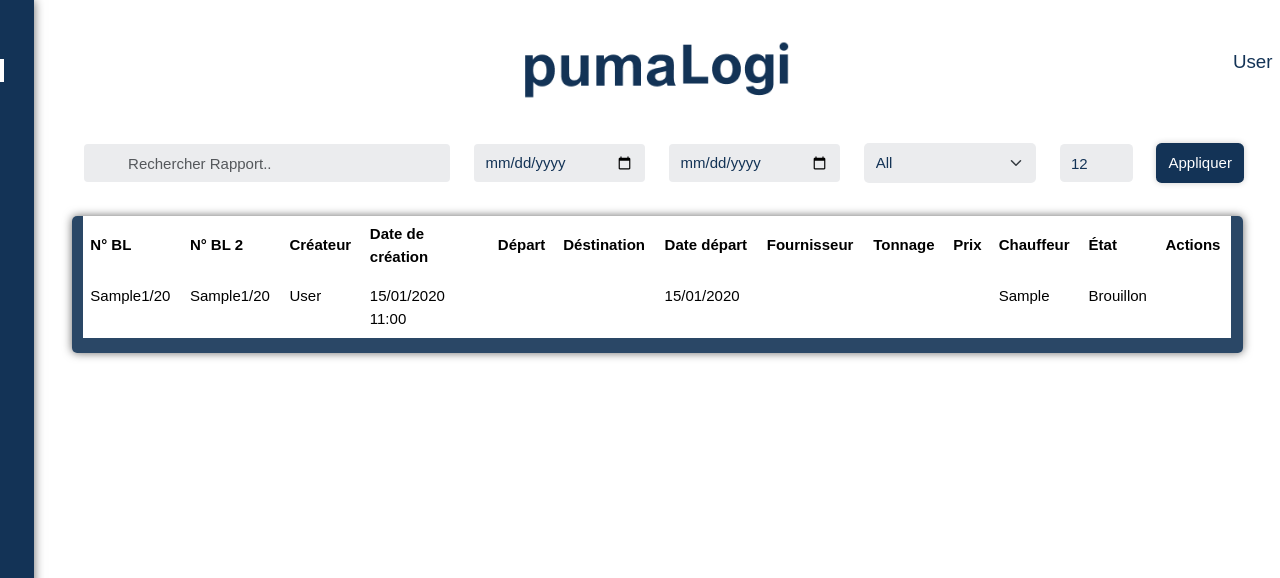
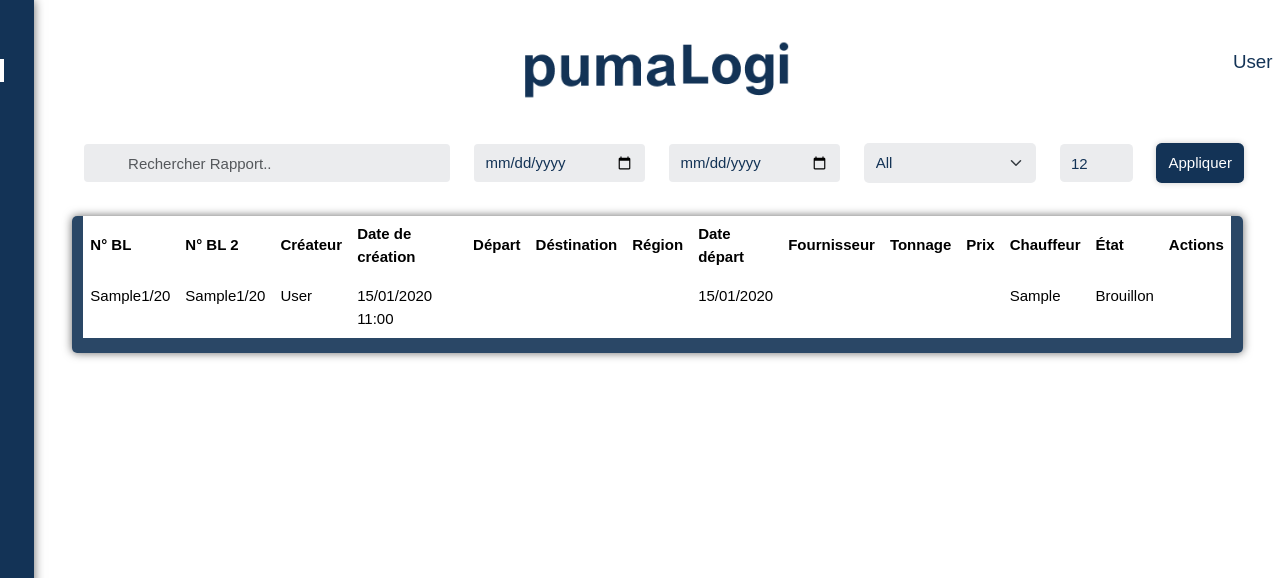
Before and after one commit to BensHamou/report_transport, a Django app: page / in a window 1280 px wide. Shown: the top 578 px of the page. Run offline with Django 4.2, Linux system fonts and the light colour scheme; a user stored in the database is signed in; tables that the repository leaves empty hold one stand-in row (values such as "Sample post"); some libraries are stand-ins or nearby versions; some web fonts are replaced.

Commit message:
region in list

```diff
--- a/report/templates/report/list_reports.html
+++ b/report/templates/report/list_reports.html
@@ -50,6 +50,7 @@ Liste des rapports
                             <th class="d-none d-lg-table-cell" style="width: 10vw;">Date de création</th>
                             <th>Départ</th>
                             <th>Déstination</th>
+                            <th>Région</th>
                             <th>Date départ</th>
                             <th>Fournisseur</th>
                             <th>Tonnage</th>
@@ -68,6 +69,7 @@ Liste des rapports
                             <td class="d-none d-lg-table-cell" onclick="window.location='{% url 'view_report' report.id %}{% if request.GET.page %}?page={{ request.GET.page }}{% else %}?page=1{% endif %}{% if request.GET.page_size %}&page_size={{ request.GET.page_size }}{% endif %}{% if request.GET.search %}&search={{ request.GET.search }}{% endif %}{% if request.GET.start_date %}&start_date={{ request.GET.start_date }}{% endif %}{% if request.GET.end_date %}&end_date={{ request.GET.end_date }}{% endif %}{% if request.GET.site %}&site={{ request.GET.site }}{% endif %}'"  style="cursor: pointer;">{{ report.date_created|date:"d/m/Y H:i" }}</td>
                             <td onclick="window.location='{% url 'view_report' report.id %}{% if request.GET.page %}?page={{ request.GET.page }}{% else %}?page=1{% endif %}{% if request.GET.page_size %}&page_size={{ request.GET.page_size }}{% endif %}{% if request.GET.search %}&search={{ request.GET.search }}{% endif %}{% if request.GET.start_date %}&start_date={{ request.GET.start_date }}{% endif %}{% if request.GET.end_date %}&end_date={{ request.GET.end_date }}{% endif %}{% if request.GET.site %}&site={{ request.GET.site }}{% endif %}'"  style="cursor: pointer;">{{ report.prix.depart }}</td>
                             <td onclick="window.location='{% url 'view_report' report.id %}{% if request.GET.page %}?page={{ request.GET.page }}{% else %}?page=1{% endif %}{% if request.GET.page_size %}&page_size={{ request.GET.page_size }}{% endif %}{% if request.GET.search %}&search={{ request.GET.search }}{% endif %}{% if request.GET.start_date %}&start_date={{ request.GET.start_date }}{% endif %}{% if request.GET.end_date %}&end_date={{ request.GET.end_date }}{% endif %}{% if request.GET.site %}&site={{ request.GET.site }}{% endif %}'"  style="cursor: pointer;">{{ report.prix.destination }}</td>
+                            <td onclick="window.location='{% url 'view_report' report.id %}{% if request.GET.page %}?page={{ request.GET.page }}{% else %}?page=1{% endif %}{% if request.GET.page_size %}&page_size={{ request.GET.page_size }}{% endif %}{% if request.GET.search %}&search={{ request.GET.search }}{% endif %}{% if request.GET.start_date %}&start_date={{ request.GET.start_date }}{% endif %}{% if request.GET.end_date %}&end_date={{ request.GET.end_date }}{% endif %}{% if request.GET.site %}&site={{ request.GET.site }}{% endif %}'"  style="cursor: pointer;">{{ report.prix.destination.region }}</td>
                             <td onclick="window.location='{% url 'view_report' report.id %}{% if request.GET.page %}?page={{ request.GET.page }}{% else %}?page=1{% endif %}{% if request.GET.page_size %}&page_size={{ request.GET.page_size }}{% endif %}{% if request.GET.search %}&search={{ request.GET.search }}{% endif %}{% if request.GET.start_date %}&start_date={{ request.GET.start_date }}{% endif %}{% if request.GET.end_date %}&end_date={{ request.GET.end_date }}{% endif %}{% if request.GET.site %}&site={{ request.GET.site }}{% endif %}'"  style="cursor: pointer;">{{ report.date_dep|date:"d/m/Y" }}</td>
                             <td onclick="window.location='{% url 'view_report' report.id %}{% if request.GET.page %}?page={{ request.GET.page }}{% else %}?page=1{% endif %}{% if request.GET.page_size %}&page_size={{ request.GET.page_size }}{% endif %}{% if request.GET.search %}&search={{ request.GET.search }}{% endif %}{% if request.GET.start_date %}&start_date={{ request.GET.start_date }}{% endif %}{% if request.GET.end_date %}&end_date={{ request.GET.end_date }}{% endif %}{% if request.GET.site %}&site={{ request.GET.site }}{% endif %}'"  style="cursor: pointer;">{{ report.prix.fournisseur }}</td>
                             <td onclick="window.location='{% url 'view_report' report.id %}{% if request.GET.page %}?page={{ request.GET.page }}{% else %}?page=1{% endif %}{% if request.GET.page_size %}&page_size={{ request.GET.page_size }}{% endif %}{% if request.GET.search %}&search={{ request.GET.search }}{% endif %}{% if request.GET.start_date %}&start_date={{ request.GET.start_date }}{% endif %}{% if request.GET.end_date %}&end_date={{ request.GET.end_date }}{% endif %}{% if request.GET.site %}&site={{ request.GET.site }}{% endif %}'"  style="cursor: pointer;">{{ report.prix.tonnage }}</td>
```
